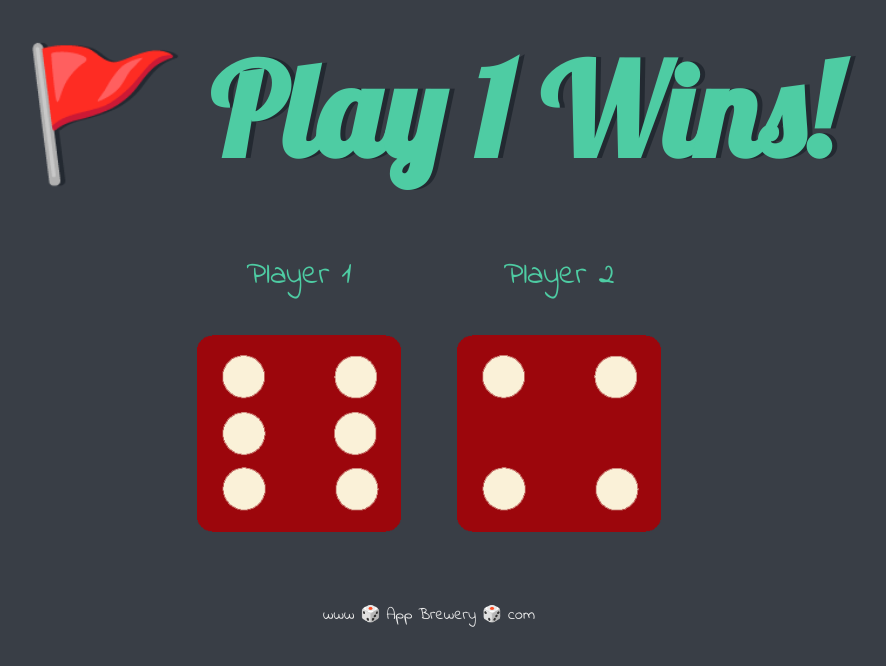
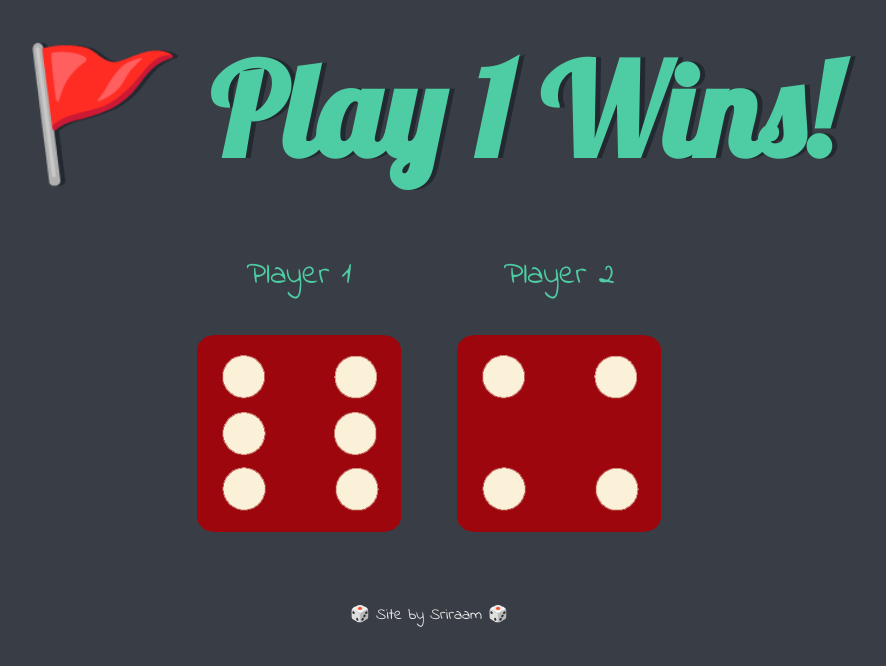
Before and after one commit to SriraamJ/MySites, a plain HTML site: page Dice/dicee.html in a window 1280 px wide. Shown: the whole page, without its empty margins (211-1097 px from the left). Drawn offline with Linux system fonts and the light colour scheme.

Commit message:
Update dicee.html

```diff
--- a/Dice/dicee.html
+++ b/Dice/dicee.html
@@ -29,6 +29,6 @@
       </body>
 
       <footer>
-        www 🎲 App Brewery 🎲 com
+        🎲 Site by Sriraam 🎲
       </footer>
     </html>
```
